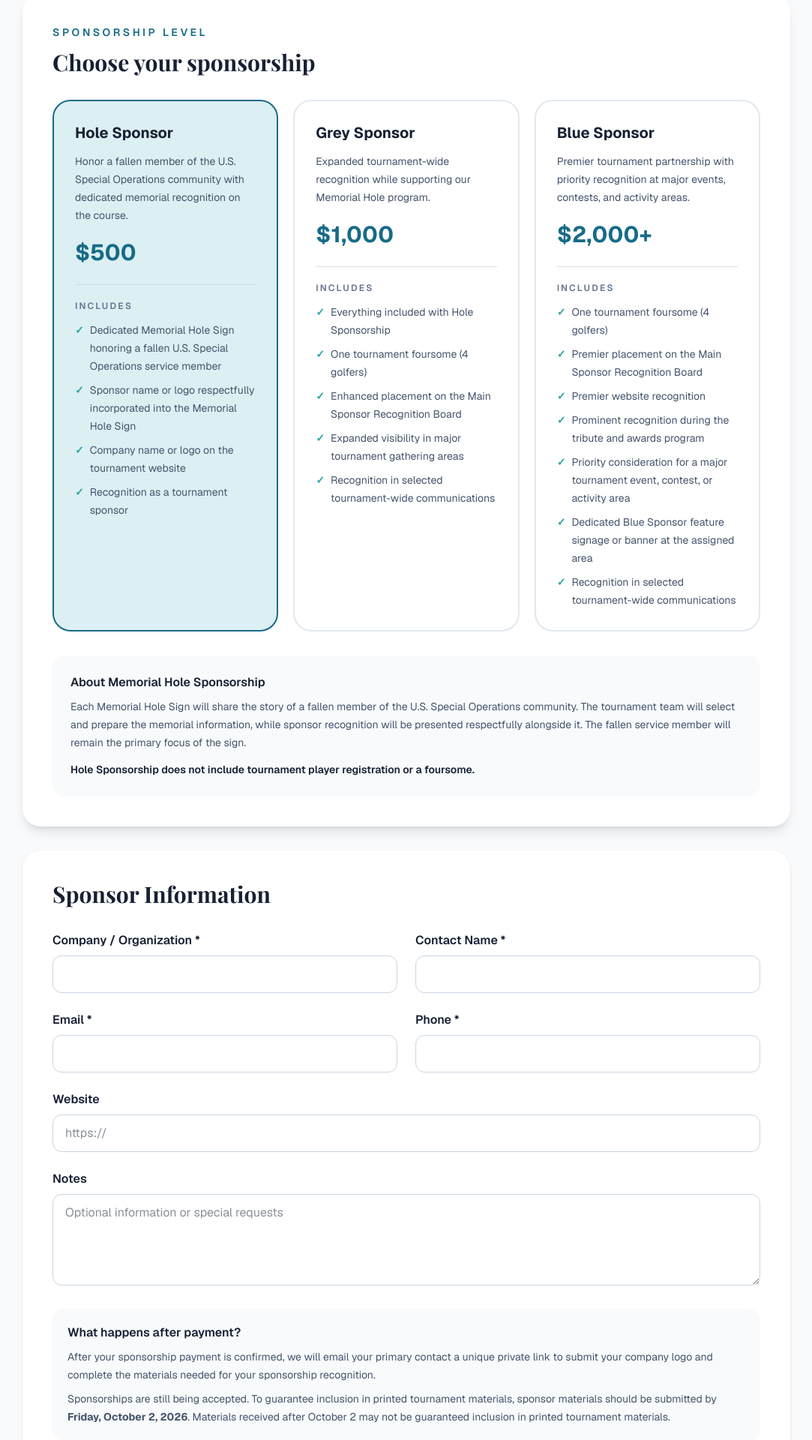
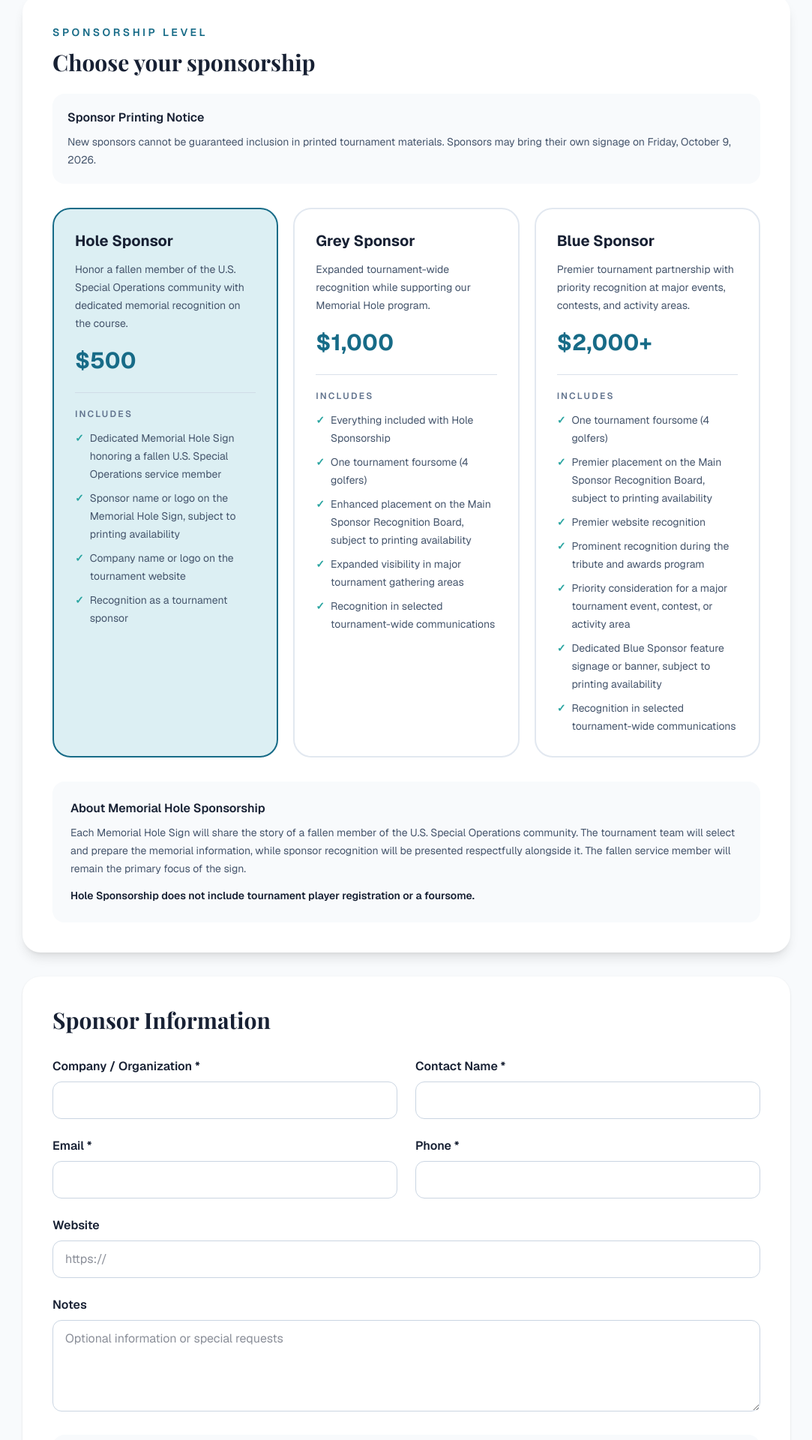
Before and after one commit to chadmillermemorial/chad-miller-memorial, a Next.js app: page /sponsors in a window 1280 px wide. Shown: the part 540-2460 px from the top of the page at 75% size, without its empty margins (98-1181 px from the left). Built offline with nearby package versions, Linux system fonts and the light colour scheme; no server answers; a web font is replaced by a local one.

Commit message:
Clarify late sponsor printing and allow event-day signage

```diff
--- a/app/sponsors/confirmation/page.tsx
+++ b/app/sponsors/confirmation/page.tsx
@@ -106,6 +106,11 @@ export default function SponsorConfirmationPage() {
           </div>
         )}
 
+        <div className="mb-8 rounded-2xl bg-slate-100 p-6 text-left">
+          <h2 className="mb-2 text-xl font-bold text-slate-900">Sponsor Printing Notice</h2>
+          <p className="leading-7 text-slate-600">New sponsors cannot be guaranteed inclusion in printed tournament materials. Sponsors may bring their own signage on Friday, October 9, 2026.</p>
+        </div>
+
         {loading && (
           <p className="mb-8 text-sm text-slate-500">
             Confirming sponsorship details…
--- a/app/sponsors/fulfillment/page.tsx
+++ b/app/sponsors/fulfillment/page.tsx
@@ -1882,18 +1882,20 @@ export default function SponsorFulfillmentPage() {
             >
               <div className="rounded-3xl border border-[var(--brand-teal)]/30 bg-[var(--brand-sky)] p-8 shadow-sm md:p-10">
                 <p className="text-sm font-semibold uppercase tracking-[0.22em] text-[var(--brand-blue)]">
-                  Materials Deadline
+                  Sponsor Printing Notice
                 </p>
 
                 <h2 className="mt-3 text-3xl font-bold text-[var(--brand-navy)]">
-                  {sponsor.materialsDue ||
-                    "September 11, 2026"}
+                  Printed recognition is subject to availability
                 </h2>
 
                 <p className="mt-4 leading-7 text-slate-600">
-                  Please submit your sponsor materials by this date to guarantee
-                  inclusion in printed tournament signage and scheduled
-                  recognition.
+                  New sponsors cannot be guaranteed inclusion in printed tournament materials. Sponsors may bring their own signage on Friday, October 9, 2026.
+                </p>
+
+                <p className="mt-3 leading-7 text-slate-600">
+                  Please still submit your sponsor materials so we can prepare
+                  website recognition and coordinate your sponsorship.
                 </p>
               </div>
 
--- a/app/sponsors/page.tsx
+++ b/app/sponsors/page.tsx
@@ -25,7 +25,7 @@ const sponsorLevels = [
       "Honor a fallen member of the U.S. Special Operations community with dedicated memorial recognition on the course.",
     benefits: [
       "Dedicated Memorial Hole Sign honoring a fallen U.S. Special Operations service member",
-      "Sponsor name or logo respectfully incorporated into the Memorial Hole Sign",
+      "Sponsor name or logo on the Memorial Hole Sign, subject to printing availability",
       "Company name or logo on the tournament website",
       "Recognition as a tournament sponsor",
     ],
@@ -39,7 +39,7 @@ const sponsorLevels = [
     benefits: [
       "Everything included with Hole Sponsorship",
       "One tournament foursome (4 golfers)",
-      "Enhanced placement on the Main Sponsor Recognition Board",
+      "Enhanced placement on the Main Sponsor Recognition Board, subject to printing availability",
       "Expanded visibility in major tournament gathering areas",
       "Recognition in selected tournament-wide communications",
     ],
@@ -52,11 +52,11 @@ const sponsorLevels = [
       "Premier tournament partnership with priority recognition at major events, contests, and activity areas.",
     benefits: [
       "One tournament foursome (4 golfers)",
-      "Premier placement on the Main Sponsor Recognition Board",
+      "Premier placement on the Main Sponsor Recognition Board, subject to printing availability",
       "Premier website recognition",
       "Prominent recognition during the tribute and awards program",
       "Priority consideration for a major tournament event, contest, or activity area",
-      "Dedicated Blue Sponsor feature signage or banner at the assigned area",
+      "Dedicated Blue Sponsor feature signage or banner, subject to printing availability",
       "Recognition in selected tournament-wide communications",
     ],
   },
@@ -422,6 +422,11 @@ export default function SponsorsPage() {
               <h2 className="mt-3 text-3xl font-bold text-[var(--brand-navy)]">
                 Choose your sponsorship
               </h2>
+
+              <div className="mt-6 rounded-2xl bg-slate-50 p-5">
+                <p className="font-semibold text-[var(--brand-navy)]">Sponsor Printing Notice</p>
+                <p className="mt-2 text-sm leading-6 text-slate-600">New sponsors cannot be guaranteed inclusion in printed tournament materials. Sponsors may bring their own signage on Friday, October 9, 2026.</p>
+              </div>
 
               <div className="mt-8 grid gap-5 md:grid-cols-3">
                 {sponsorLevels.map(
@@ -819,22 +824,7 @@ export default function SponsorsPage() {
                 )}
 
                 <p className="mt-2 text-sm leading-6 text-slate-600">
-                  Sponsorships are still
-                  being accepted. To
-                  guarantee inclusion in
-                  printed tournament
-                  materials, sponsor
-                  materials should be
-                  submitted by{" "}
-                  <strong>
-                    Friday, October 2,
-                    2026
-                  </strong>
-                  . Materials received
-                  after October 2 may not
-                  be guaranteed inclusion
-                  in printed tournament
-                  materials.
+                  Sponsorships are still being accepted. New sponsors cannot be guaranteed inclusion in printed tournament materials. Sponsors may bring their own signage on Friday, October 9, 2026.
                 </p>
               </div>
             </div>
```
Also changed, not shown: 1 other file (tests, documents, lock files or other folders).
